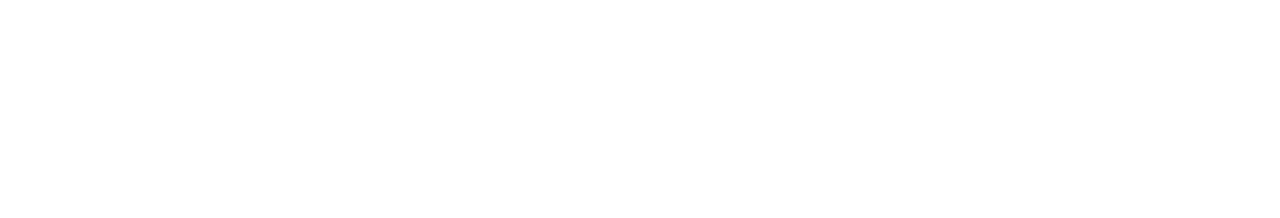
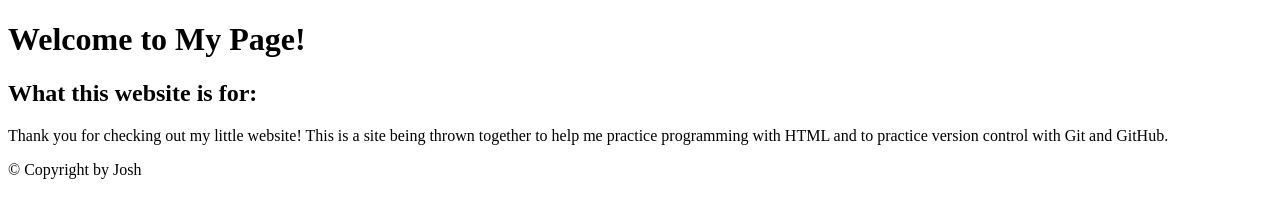
Before and after one commit to iltStudent07/peerceptiv-assignment-one, a plain HTML site: page index.html in a window 1280 px wide. Drawn offline with Linux system fonts and the light colour scheme.

Commit message:
EDIT index.html

```diff
--- a/index.html
+++ b/index.html
@@ -3,9 +3,26 @@
 <head>
     <meta charset="UTF-8">
     <meta name="viewport" content="width=device-width, initial-scale=1.0">
-    <title>Document</title>
+    <title>Homepage</title>
 </head>
 <body>
+    <header>
 
+    </header>
+    <main>
+        <h1>Welcome to My Page!</h1>
+
+
+        <h2>What this website is for:</h2>
+        <p>Thank you for checking out my little website!
+        This is a site being thrown together to help me practice
+        programming with HTML and to practice version control with Git and GitHub.
+        </p>
+
+
+    </main>
+    <footer>
+        <p>&copy; Copyright by Josh</p>
+    </footer>
 </body>
 </html>
```
